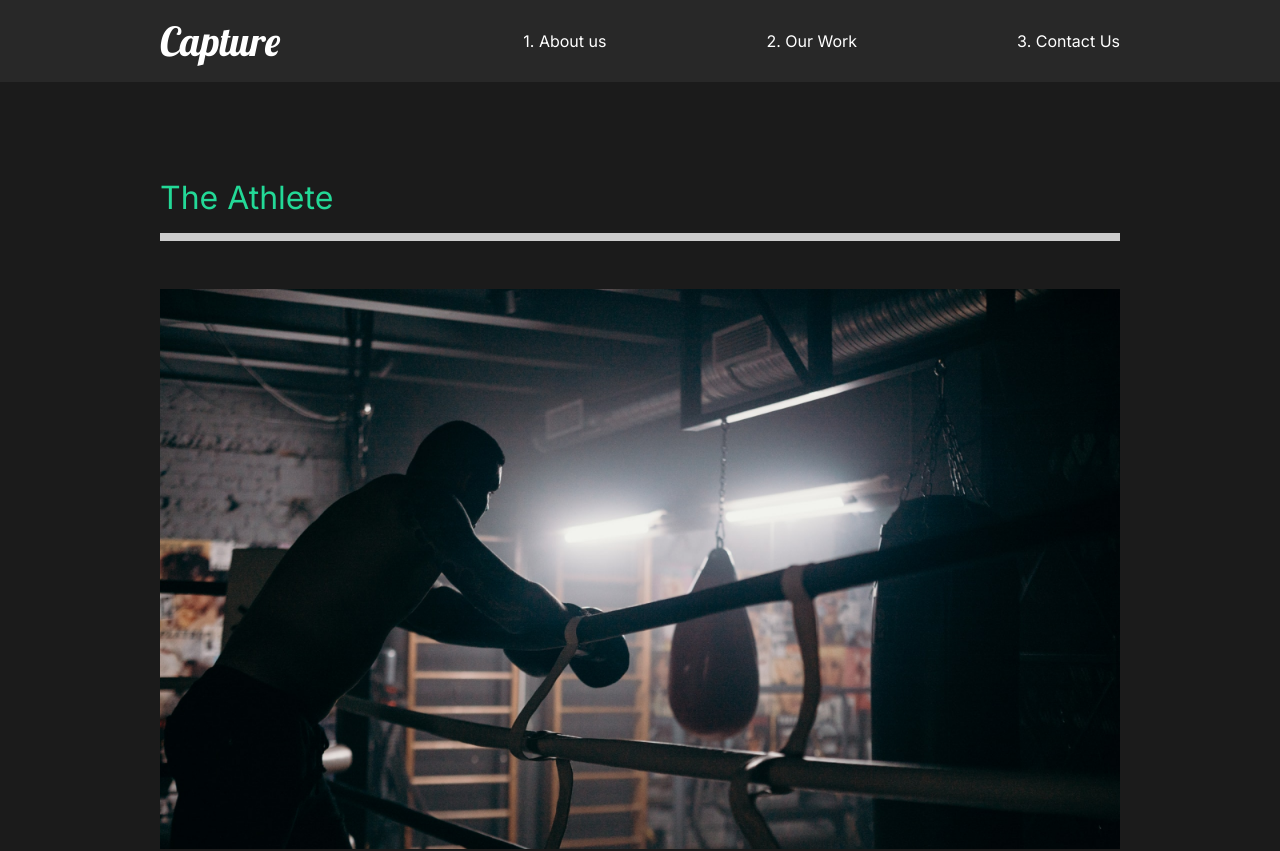
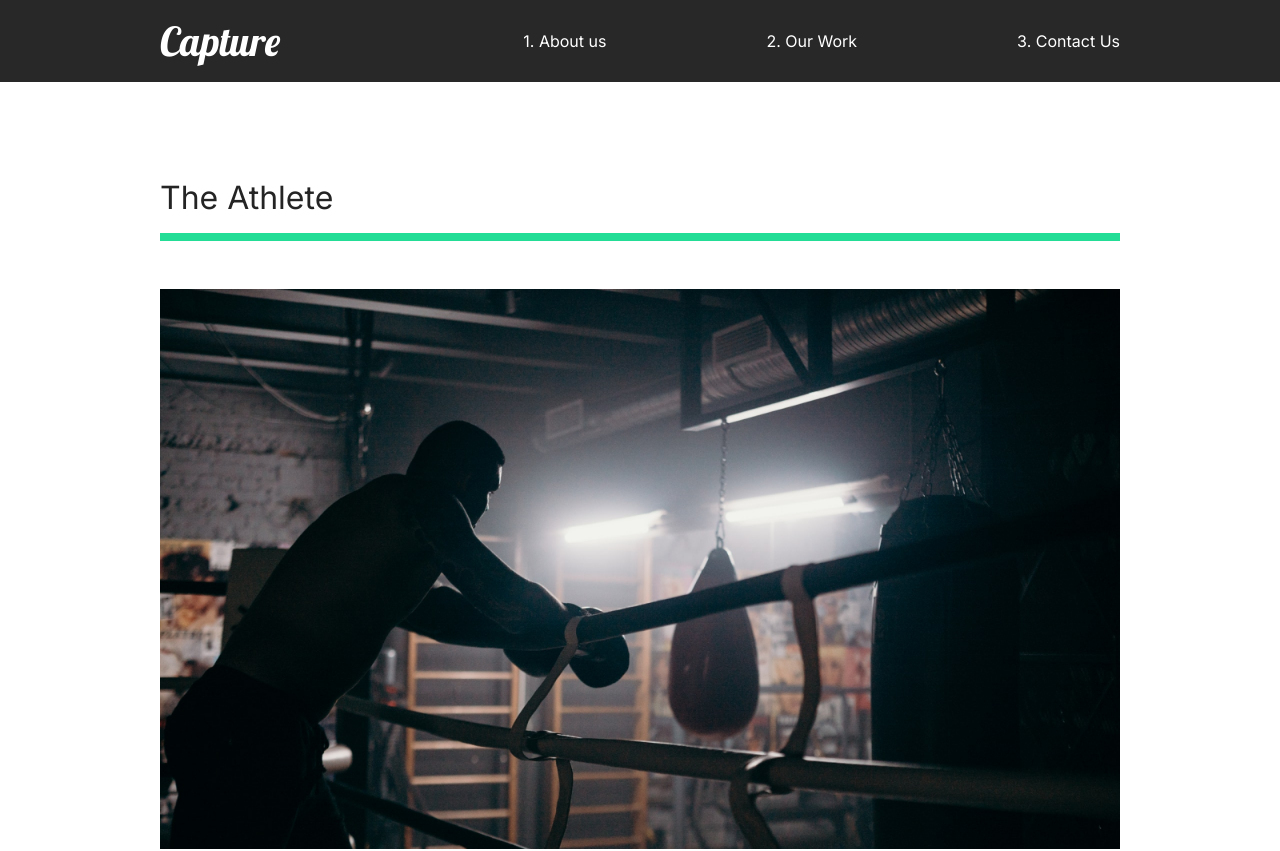
Before and after one commit to juanan-fernandez/react-capture, a React (Create React App) app: page /work in a window 1280 px wide. Shown: the top 851 px of the page. Built offline with nearby package versions, Linux system fonts and the light colour scheme.

Commit message:
Video 16

```diff
--- a/src/App.js
+++ b/src/App.js
@@ -1,9 +1,10 @@
-import React from 'react'
+import React from 'react';
 import './App.css';
-import GlobalStyle from './components/GlobalStyle'
+import GlobalStyle from './components/GlobalStyle';
 import Nav from './components/Nav';
 
-
+//animation
+import { AnimatePresence } from 'framer-motion';
 //page components
 import AboutUs from './pages/AboutUs';
 import ContactUs from './pages/ContactUs';
@@ -11,15 +12,16 @@ import OurWork from './pages/OurWork';
 import MovieDetail from './pages/MovieDetail';
 
 //Router
-import { Route, Switch } from 'react-router-dom';
-
+import { Route, Switch, useLocation } from 'react-router-dom';
 
 function App() {
+	const location = useLocation();
 	return (
-    <div className="App">
-      <GlobalStyle/>
+		<div className='App'>
+			<GlobalStyle />
 			<Nav />
-      <Switch>
+			<AnimatePresence exitBeforeEnter>
+				<Switch location={location} key={location.pathname}>
 					<Route exact path='/'>
 						<AboutUs />
 					</Route>
@@ -33,6 +35,7 @@ function App() {
 						<ContactUs />
 					</Route>
 				</Switch>
+			</AnimatePresence>
 		</div>
 	);
 }
--- /dev/null
+++ b/src/animation.js
@@ -0,0 +1,84 @@
+export const PageAnimation = {
+
+   hidden: {
+      opacity: 0,
+      y:300
+   },
+   show: {
+      opacity: 1,
+      y:0,
+      transition: {
+         duration: 1,
+         when: "beforeChildren",
+         staggerChildren: 0.25
+      },
+   },
+   exit: {
+      opacity: 1,
+      y:300,
+      transition: {
+         duration:0.5
+      },
+   }
+}
+
+export const titleAnim = {
+   hidden: { y: 200 },
+   show: {
+     y: 0,
+     transition: { duration: 0.75, ease: "easeOut" },
+   },
+ };
+
+ export const fade = {
+   hidden: { opacity: 0 },
+   show: {
+     opacity: 1,
+     transition: { ease: "easeOut", duration: 0.75 },
+   },
+ };
+
+ export const photoAnim = {
+   hidden: { scale: 1.5, opacity: 0 },
+   show: {
+     scale: 1,
+     opacity: 1,
+     transition: {
+       ease: "easeOut",
+       duration: 1,
+     },
+   },
+ };
+
+
+export const lineAnim = {
+   hidden: { width: "0%" },
+   show: {
+     width: "100%",
+     transition: { duration: 1 },
+   },
+ };
+
+ export const slider = {
+   hidden: { x: "-130%", skew: "45deg" },
+   show: {
+     x: "100%",
+     skew: "0deg",
+     transition: { ease: "easeOut", duration: 1 },
+   },
+ };
+ export const sliderContainer = {
+   hidden: { opacity: 1 },
+   show: { opacity: 1, transition: { staggerChildren: 0.15, ease: "easeOut" } },
+ };
+
+ export const scrollReveal = {
+   hidden: { opacity: 0, scale: 1.2, transition: { duration: 0.5 } },
+   show: {
+     opacity: 1,
+     scale: 1,
+     transition: {
+       duration: 0.5,
+     },
+   },
+ };
--- a/src/components/AboutUsSection.js
+++ b/src/components/AboutUsSection.js
@@ -1,31 +1,37 @@
 import React from 'react'
 import home1 from '../img/home1.png'
 //styled-components
-import styled from 'styled-components';
 import { StAbout, StHide, StImage, StDescription } from './../style';
+//framer-motion
+import { motion } from 'framer-motion';
+import { titleAnim, fade, photoAnim} from '../animation';
+
+import Wave from './Wave';
+
 
 
 const AboutUsSection = () => {
    return (
       <StAbout>
          <StDescription>
-            <div className="title">
+            <motion.div>
                <StHide>
-                  <h2>We work to make</h2>
+                  <motion.h2 variants={titleAnim}>We work to make</motion.h2>
                </StHide>
                <StHide>
-                  <h2>to make your <span>dreams</span></h2>
+                  <motion.h2 variants={titleAnim}>to make your <span>dreams</span></motion.h2>
                </StHide>
                <StHide>
-                  <h2>come true</h2>
+                  <motion.h2 variants={titleAnim}>come true</motion.h2>
                </StHide>
-            </div>
-            <p>Contact us for any photography or videography ideas that you have</p>
-            <button>Contact Us</button>
+            </motion.div>
+            <motion.p variants={fade}>Contact us for any photography or videography ideas that you have</motion.p>
+            <motion.button variants={fade}>Contact Us</motion.button>
          </StDescription>
          <StImage>
-            <img src={home1} alt="Camera man"/>
+            <motion.img variants={photoAnim} src={home1} alt="Camera man"/>
          </StImage>
+         <Wave />
       </StAbout>
    )
 }
--- /dev/null
+++ b/src/components/Wave.js
@@ -0,0 +1,28 @@
+import React from 'react';
+import  styled from 'styled-components';
+import { motion } from 'framer-motion';
+
+
+
+
+function Wave() {
+
+   return (
+      <WaveSt viewBox="0 0 1440 363" fill="none" xmlns="http://www.w3.org/2000/svg">
+         <motion.path
+            initial={{ pathLength: 0, pathOffset: 1 }}
+            animate={{ pathLength: 1, pathOffset: 0 }}
+            transition={{ duration: 1 }}
+            d="M1440 27.4774C1352.73 19.8184 1122.41 49.0556 899.331 227.276C620.48 450.052 354.282 355.647 170.328 185.318C23.165 49.0556 -4.21721 8.32998 0.487081 5"
+            stroke="#D96ED4" strokeOpacity="0.3" strokeWidth="10" />
+      </WaveSt>
+   )
+}
+
+const WaveSt = styled.svg`
+   position: absolute;
+   left: 0;
+   z-index: 1;
+`
+
+export default Wave
--- a/src/pages/AboutUs.js
+++ b/src/pages/AboutUs.js
@@ -2,14 +2,17 @@ import React from 'react'
 import AboutUsSection from '../components/AboutUsSection';
 import FaqSection from '../components/FaqSection';
 import ServicesSection from './../components/ServicesSection';
+//animations
+import { motion } from 'framer-motion';
+import { PageAnimation } from './../animation';
 
 function AboutUs() {
    return (
-      <>
+      <motion.div variants={PageAnimation} initial="hidden" animate="show" exit="exit">
          <AboutUsSection />
          <ServicesSection />
          <FaqSection />
-      </>
+      </motion.div>
    )
 }
 
--- a/src/pages/ContactUs.js
+++ b/src/pages/ContactUs.js
@@ -1,10 +1,14 @@
 import React from 'react'
+
+//animations
+import { motion } from 'framer-motion';
+import { PageAnimation } from '../animation';
 
 const ContactUs = () => {
    return (
-      <div>
+      <motion.div variants={PageAnimation} initial="hidden" animate="show" exit="exit">
          <h1>Contact Us</h1>
-      </div>
+      </motion.div>
    )
 }
 
--- a/src/pages/MovieDetail.js
+++ b/src/pages/MovieDetail.js
@@ -1,9 +1,15 @@
 import React, {useState, useEffect} from 'react'
 import { useHistory } from 'react-router-dom';
+//data
+import { MovieState } from './../movieState';
 //style
 import styled from 'styled-components';
-//data
-import { MovieState } from './../movieState';
+//animations
+import { motion } from 'framer-motion';
+import { PageAnimation } from '../animation';
+
+
+
 
 const MovieDetail = () => {
    const history = useHistory();
@@ -19,7 +25,7 @@ const MovieDetail = () => {
    }, [movies, url])
 
    return (
-      <>
+      <motion.div variants={PageAnimation} initial="hidden" animate="show" exit="exit">
          {movie && (
             <StDetails>
                <StHeadLine>
@@ -37,7 +43,7 @@ const MovieDetail = () => {
                </StImageDisplay>
             </StDetails>
          )}
-      </>
+      </motion.div>
    )
 }
 
--- a/src/pages/OurWork.js
+++ b/src/pages/OurWork.js
@@ -2,21 +2,25 @@ import React from 'react'
 import { Link } from 'react-router-dom';
 //styled
 import styled from 'styled-components';
-//styled
+//images
 import athlete from '../img/athlete-small.png';
 import theracer from '../img/theracer-small.png';
 import goodtimes from '../img/goodtimes-small.png';
-
+//animations
+import { motion } from 'framer-motion';
+import { PageAnimation, fade, photoAnim, lineAnim } from '../animation';
 
 
 const OurWork = () => {
    return (
-      <StWork>
+      <StWork style={{background: "#fff"}} variants={PageAnimation} initial="hidden" animate="show" exit="exit">
          <StMovie>
-            <h2>The Athlete</h2>
-            <div className="line"></div>
+            <motion.h2 variants={fade}>The Athlete</motion.h2>
+            <div className="line" variants={lineAnim}></div>
             <Link to='/work/the-athlete'>
-               <img src={athlete} alt='Athlete'/>
+               <StHide>
+                  <motion.img variants={photoAnim} src={athlete} alt='Athlete'/>
+               </StHide>
             </Link>
          </StMovie>
          <StMovie>
@@ -37,7 +41,8 @@ const OurWork = () => {
    )
 }
 
-const StWork = styled.div `
+const StWork = styled(motion.div) `
+   /*background: #fff;*/
    min-height: 100vh;
    overflow: hidden;
    padding: 5rem 10rem;
@@ -50,13 +55,13 @@ const StMovie  = styled.div `
    padding-bottom: 10rem;
    .line{
       height: 0.5rem;
-      background: #cccccc;
+      background: #23dd97;
       margin-bottom: 3rem;
    }
 
    h2{
       font-size: 2rem;
-      color: #23d997;
+      color: #242424;
    }
 
    img{
@@ -66,4 +71,8 @@ const StMovie  = styled.div `
    }
 `;
 
+const StHide = styled.div`
+   overflow: hidden;
+`;
+
 export default OurWork
--- a/src/style.js
+++ b/src/style.js
@@ -13,6 +13,7 @@ export const StAbout = styled.div`
 export const StDescription = styled.div `
    flex: 1;
    padding-right: 5rem;
+   z-index: 2;
    h2{
       font-weight: lighter;
    }
@@ -20,6 +21,7 @@ export const StDescription = styled.div `
 export const StImage = styled.div `
    flex: 1;
    overflow: hidden;
+   z-index: 2;
    img{
       height: 100%;
       height: 80vh;
```
Also changed, not shown: 1 other file (tests, documents, lock files or other folders). Lines whose indentation alone changed are shown as unchanged.
